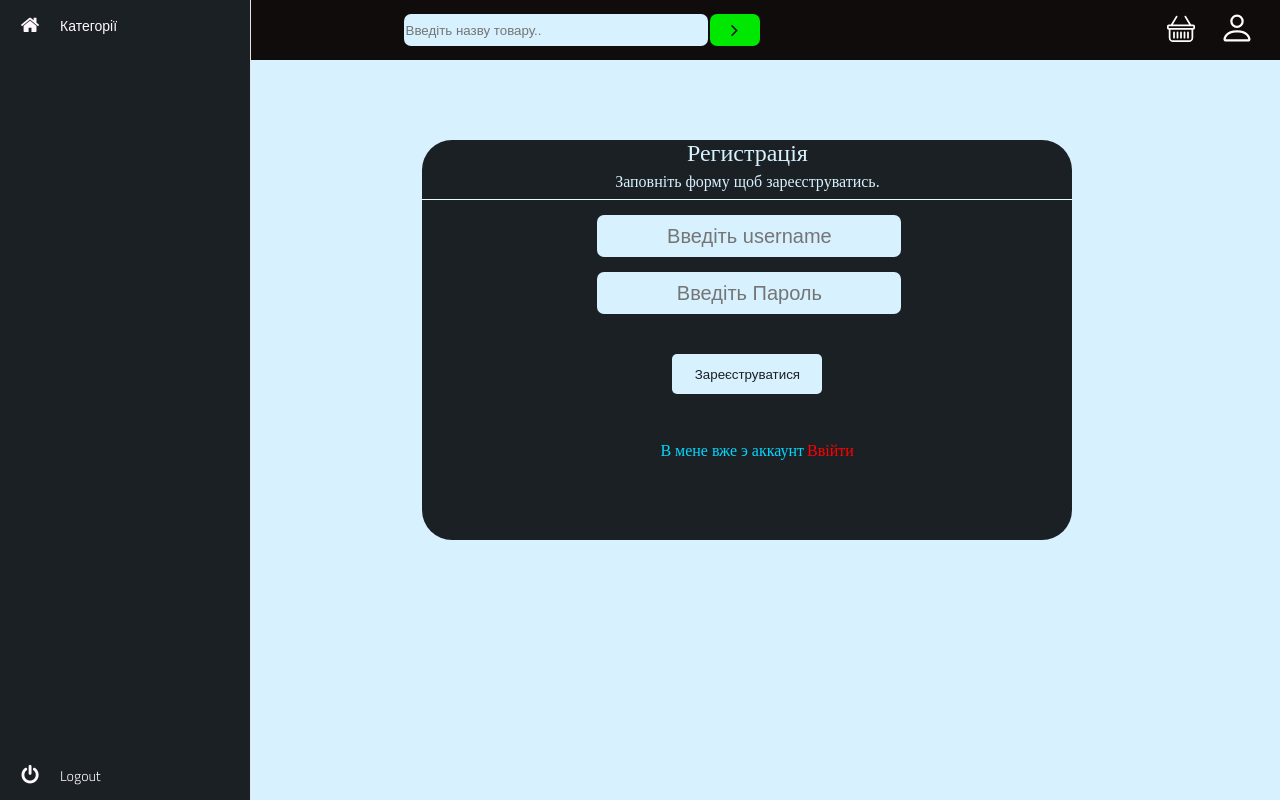
After one commit to Sparix/Degree-project-site, a Django app: template templates/login.html in a window 1280 px wide. The commit adds this page. Run offline with Django 4.2, Linux system fonts and the light colour scheme; the template is opened without the code that fills it, so the values that code supplies are empty; parts of the project's set-up code (start-up, migrations or seed data) failed here and were passed over; some libraries are stand-ins or nearby versions.

Commit message:
add register users

```diff
--- a/MyShop/static/css/style.css
+++ b/MyShop/static/css/style.css
@@ -277,7 +277,7 @@ body {
 
 .form-acc {
     margin-top: 80px;
-    margin-left: 30%;
+    margin-left: 33%;
     background-color: #1b2024;
     width: 650px;
     height: 400px;
@@ -457,3 +457,59 @@ body {
 .value:hover {
     color: #c2c800
 }
+.label-inp {
+    height: 40px;
+    width: 300px;
+    border-radius: 7px;
+    outline: none;
+    border: none;
+    background-color: #D7F1FF;
+    color: #1b2024;
+    display: block;
+    margin-top: 15px;
+    font-size: 20px;
+    text-align: center;
+}
+.inp-acc {
+    margin-left: 175px;
+    margin-right: auto;
+}
+.button-reg {
+    margin-top: 40px;
+    margin-left: 75px;
+    width: 150px;
+    height: 40px;
+    border-radius: 5px;
+    background-color: #D7F1FF;
+    color: #1b2024;
+    outline: none;
+    border: none;
+    transition: 0.3s;
+}
+
+.button-reg:hover {
+    background-color: red;
+    color: #D7F1FF;
+}
+.have-acc {
+    color: #D7F1FF;
+    margin-top: 45px;
+    margin-left: 60px;
+}
+.login-reg {
+    color: red;
+    padding: 3px;
+    display: flex;
+    transition: 0.5s;
+}
+.login-reg:hover {
+    color: #00D7FF;
+}
+.tester {
+    color: #00D7FF;
+    margin-right: 3px;
+    transition: 0.5s;
+}
+.tester:hover {
+    color: #D7F1FF;
+}
--- a/MyShop/urls.py
+++ b/MyShop/urls.py
@@ -8,7 +8,8 @@ urlpatterns = [
     path('', CategoriesHome.as_view(), name='home'),
     path('product/<slug:cat_slug>/', ProductHome.as_view(), name='category'),
     path('<slug:product_slug>/', AboutProduct.as_view(), name='product'),
-    path('test', test, name='register')
+    path('register', RegisterUser.as_view(), name='register'),
+    path('login', login, name='login'),
 ]
 
 urlpatterns += static(settings.MEDIA_URL, document_root=settings.MEDIA_ROOT)
--- /dev/null
+++ b/templates/login.html
@@ -0,0 +1,20 @@
+{% extends 'base.html' %}
+{% block content %}
+    <div class="form-acc">
+        <div class="account-head">
+            <p style="font-size: 24px; margin-bottom: -10px;">Регистрація</p>
+            <p style="margin-bottom: 0">Заповніть форму щоб зареєструватись.</p>
+            <hr color="#E0FFF" size="1px">
+        </div>
+        <div class="inp-acc">
+            <input type="text" class="label-inp" placeholder="Введіть username">
+            <input type="password" class="label-inp" placeholder="Введіть Пароль">
+            <button class="button-reg">Зареєструватися</button>
+            <div class="have-acc">
+                <a href="{% url 'register' %}" class="login-reg">
+                    <div class="tester">В мене вже э аккаунт</div>
+                    Ввійти</a>
+            </div>
+        </div>
+    </div>
+{% endblock %}
```
Also changed, not shown: MyShop/forms.py (added, +16 -0 lines), MyShop/views.py (+15 -2 lines), templates/register.html (+24 -6 lines), db.sqlite3, media/QA - pls.jpg (added).
